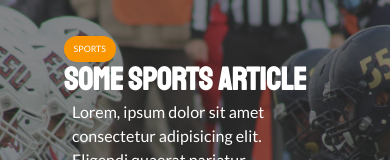
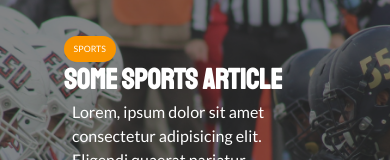
Before and after one commit to RedProgamer/News-Website, a plain HTML site: page index.html in a window 390 px wide. Shown: the part 189-349 px from the top of the page. Drawn offline with Linux system fonts and the light colour scheme.

Commit message:
responsive for samsung phones

```diff
--- a/css/mobile.css
+++ b/css/mobile.css
@@ -36,6 +36,11 @@
         grid-template-columns: 1fr;
     }
 
+    #showcase .showcase-content > h1 {
+        /* display:none; */
+        font-size: 1.8rem;
+    }
+
     #main-footer .footer-container > *:last-child {
         grid-column: 1;
     }
```
